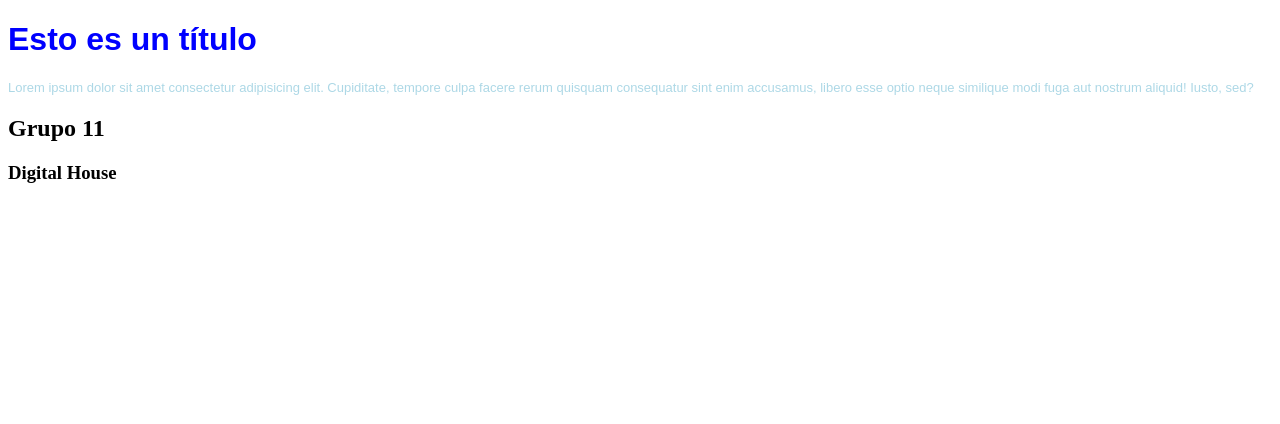
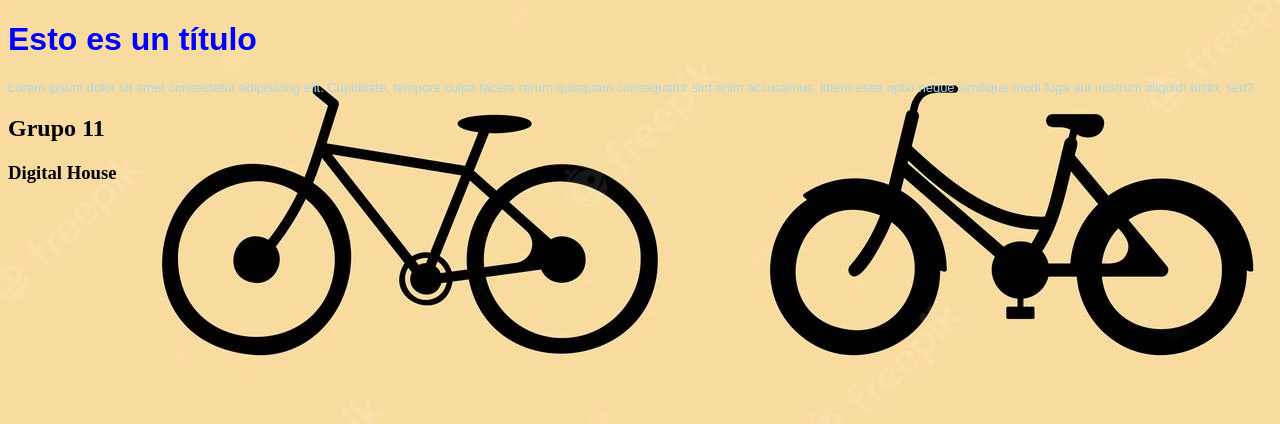
Before and after one commit to FrancoInzi/grupo_11_Drbike, a web app: file views/home.html in a window 1280 px wide. Shown: the top 424 px of the page. Run offline with its HTML, style and script files only (its server is not run), Linux system fonts and the light colour scheme.

Commit message:
cambios menores

```diff
--- a/Public/css/style.css
+++ b/Public/css/style.css
@@ -13,4 +13,11 @@ footer.p {
 }
 .h2-footer {
     border: 1px;
+    text-align: justify;
 }
+body{
+       background-image: url('../Image/varios-modelos-estilos-bicicletas-que-ciclistas-elijan-edad-uso-bicicleta-ilustracion-dibujos-animados-vectoriales-aislada-fondo-blanco_1150-58603.webp');
+}
+.texto-centrado {
+    text-align: center
+}
```
Also changed, not shown: 1 other file.
